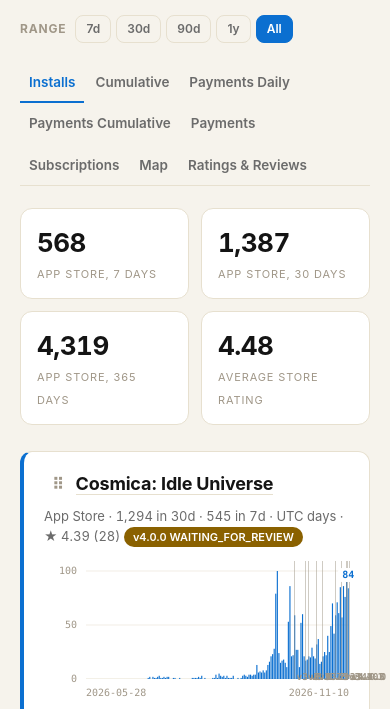
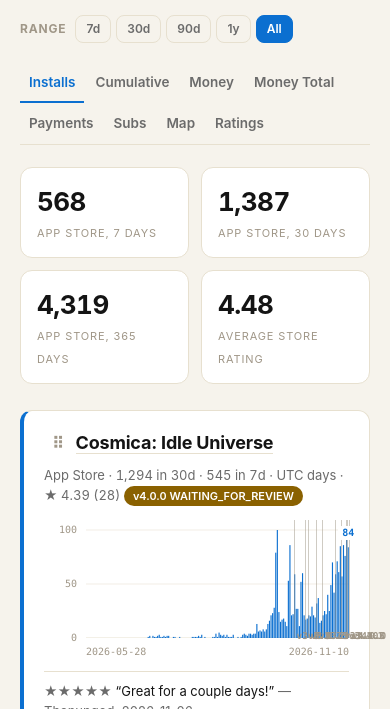
Before and after one commit to Compo-CF/app-portfolio, a plain HTML site: page index.html in a window 390 px wide. Shown: the part 114-823 px from the top of the page. Drawn offline with Linux system fonts and the light colour scheme.

Commit message:
Shorten the tab labels so the bar fits two rows on a phone

```diff
--- a/index.html
+++ b/index.html
@@ -329,17 +329,17 @@
     <button role="tab" id="tab-cumulative" aria-controls="panel-cumulative"
             aria-selected="false">Cumulative</button>
     <button role="tab" id="tab-paydaily" aria-controls="panel-paydaily"
-            aria-selected="false">Payments Daily</button>
+            aria-selected="false">Money</button>
     <button role="tab" id="tab-paycum" aria-controls="panel-paycum"
-            aria-selected="false">Payments Cumulative</button>
+            aria-selected="false">Money Total</button>
     <button role="tab" id="tab-payments" aria-controls="panel-payments"
             aria-selected="false">Payments</button>
     <button role="tab" id="tab-subs" aria-controls="panel-subs"
-            aria-selected="false">Subscriptions</button>
+            aria-selected="false">Subs</button>
     <button role="tab" id="tab-map" aria-controls="panel-map"
             aria-selected="false">Map</button>
     <button role="tab" id="tab-ratings" aria-controls="panel-ratings"
-            aria-selected="false">Ratings &amp; Reviews</button>
+            aria-selected="false">Ratings</button>
   </div>
 
   <div role="tabpanel" id="panel-installs" aria-labelledby="tab-installs">
```
